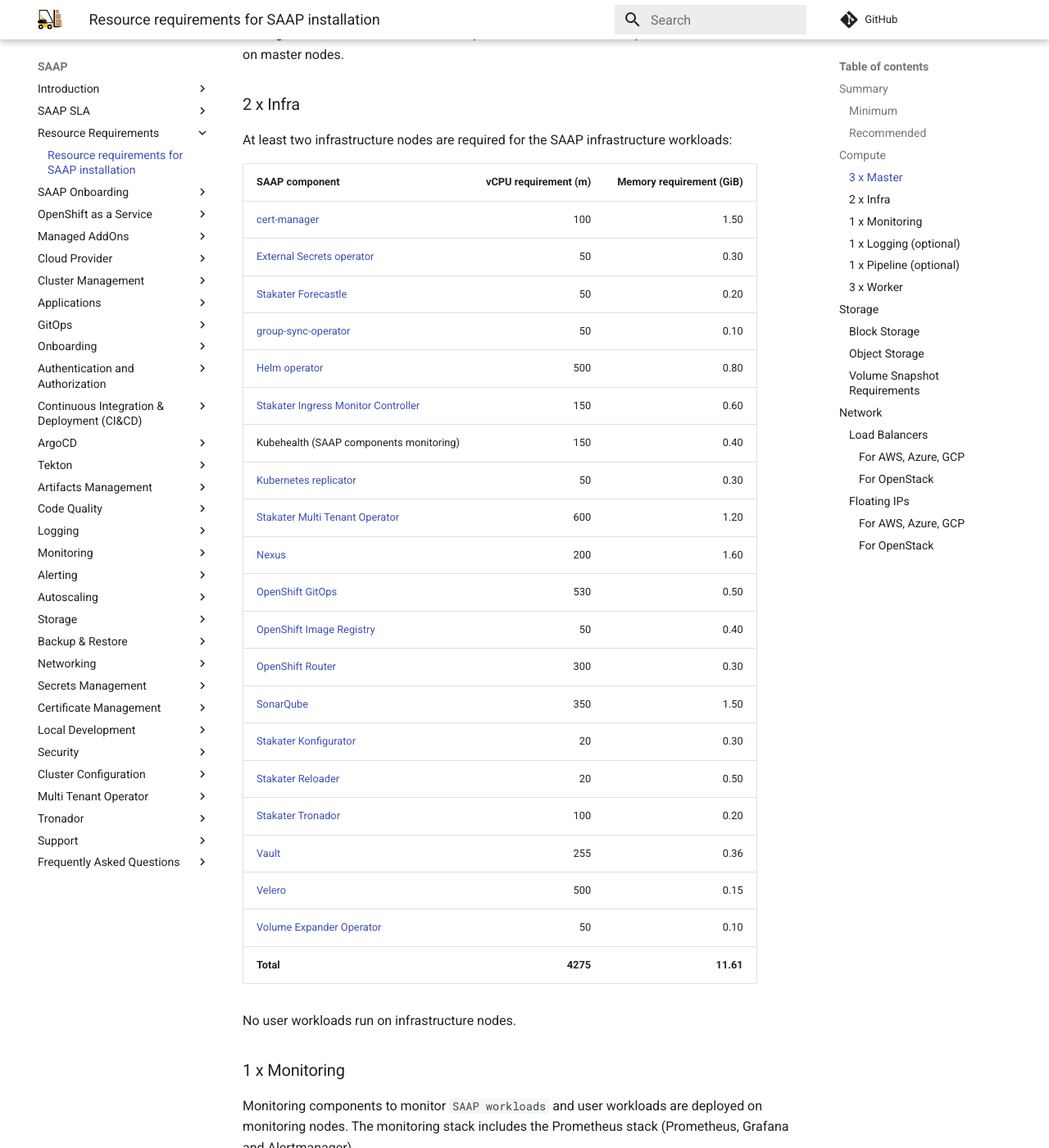
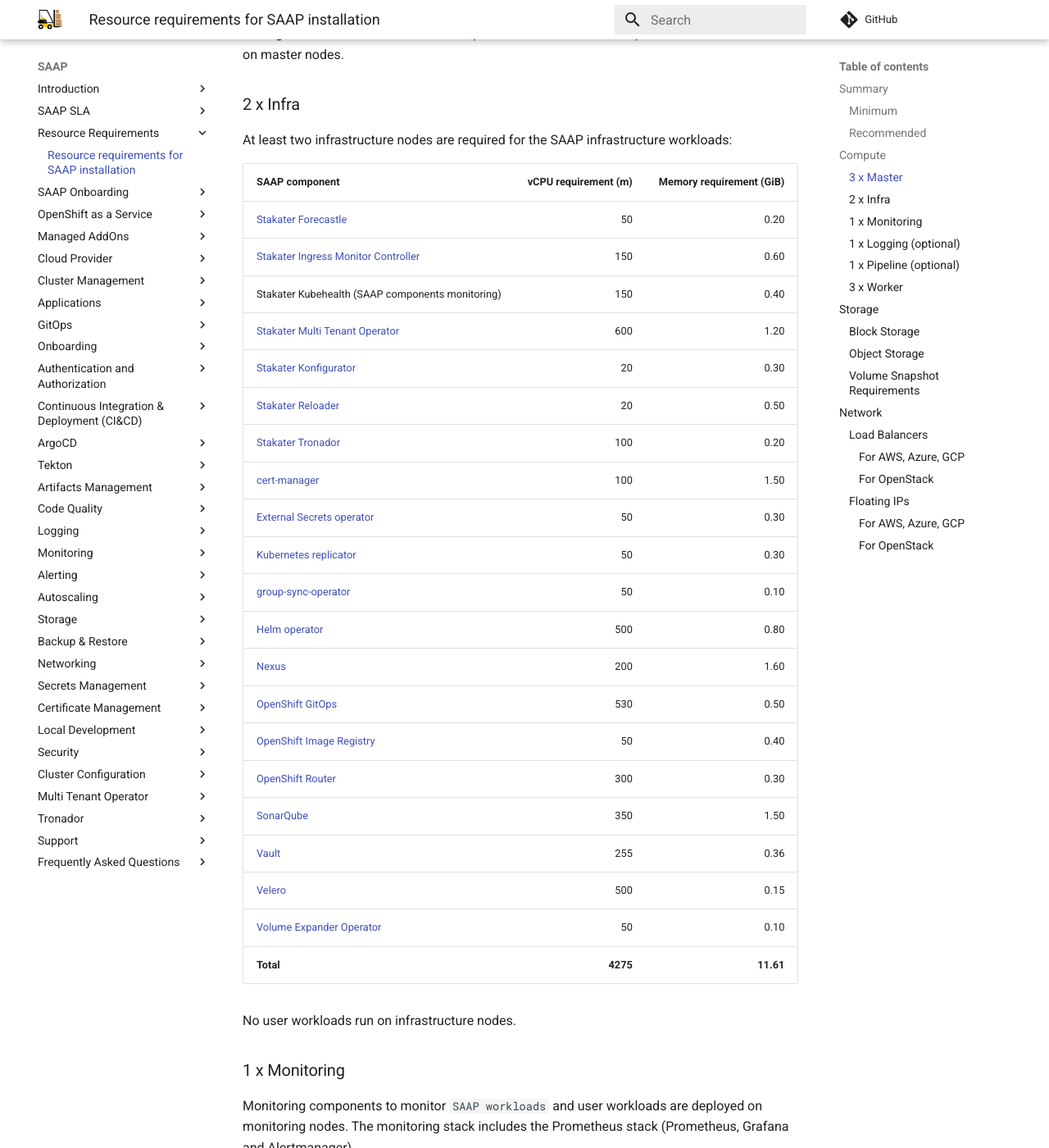
Before and after one commit to stakater/stakater-docs, an MkDocs documentation site: the page built from docs/content/requirements/requirements.md, in a window 1280 px wide and 1400 px high, scrolled down 2017 px. Shown: the whole window at 82% size. Built offline with MkDocs 1.6.1 and Material for MkDocs 9.7.7, drawn with Linux system fonts in a browser that asks for light colours; comment, search, counter and statistics services are not loaded.

Commit message:
update saap reqs doc

```diff
--- a/docs/content/sre/requirements/requirements.md
+++ b/docs/content/requirements/requirements.md
@@ -60,23 +60,23 @@ At least two infrastructure nodes are required for the SAAP infrastructure workl
 
 | SAAP component | vCPU requirement (m) | Memory requirement (GiB) |
 |---|---:|---:|
+| [Stakater Forecastle](https://github.com/stakater/Forecastle)  | 50 | 0.20 |
+| [Stakater Ingress Monitor Controller](https://github.com/stakater/IngressMonitorController)  | 150 | 0.60 |
+| Stakater Kubehealth (SAAP components monitoring) | 150 | 0.40 |
+| [Stakater Multi Tenant Operator](../multi-tenant-operator/overview.md)  | 600 | 1.20 |
+| [Stakater Konfigurator](https://github.com/stakater/Konfigurator) | 20 | 0.30 |
+| [Stakater Reloader](https://github.com/stakater/Reloader) | 20 | 0.50 |
+| [Stakater Tronador](../tronador/overview.md)  | 100 | 0.20 |
 | [cert-manager](https://github.com/cert-manager/cert-manager)  | 100 | 1.50 |
 | [External Secrets operator](https://github.com/external-secrets/external-secrets) | 50 | 0.30 |
-| [Stakater Forecastle](https://github.com/stakater/Forecastle)  | 50 | 0.20 |
+| [Kubernetes replicator](https://github.com/mittwald/kubernetes-replicator) | 50 | 0.30 |
 | [group-sync-operator](https://github.com/redhat-cop/group-sync-operator)  | 50 | 0.10 |
 | [Helm operator](https://github.com/fluxcd/helm-operator) | 500 | 0.80 |
-| [Stakater Ingress Monitor Controller](https://github.com/stakater/IngressMonitorController)  | 150 | 0.60 |
-| Kubehealth (SAAP components monitoring) | 150 | 0.40 |
-| [Kubernetes replicator](https://github.com/mittwald/kubernetes-replicator) | 50 | 0.30 |
-| [Stakater Multi Tenant Operator](../multi-tenant-operator/overview.md)  | 600 | 1.20 |
 | [Nexus](https://github.com/sonatype/nexus-public)  | 200 | 1.60 |
 | [OpenShift GitOps](https://docs.openshift.com/container-platform/4.7/cicd/gitops/understanding-openshift-gitops.html)  | 530 | 0.50 |
 | [OpenShift Image Registry](https://docs.openshift.com/container-platform/4.11/registry/index.html) | 50 | 0.40 |
 | [OpenShift Router](https://docs.openshift.com/container-platform/4.11/networking/ingress-operator.html)  | 300 |  0.30 |
 | [SonarQube](https://www.sonarqube.org/)  | 350 | 1.50 |
-| [Stakater Konfigurator](https://github.com/stakater/Konfigurator) | 20 | 0.30 |
-| [Stakater Reloader](https://github.com/stakater/Reloader) | 20 | 0.50 |
-| [Stakater Tronador](../tronador/overview.md)  | 100 | 0.20 |
 | [Vault](https://github.com/hashicorp/vault)  | 255 | 0.36 |
 | [Velero](https://github.com/vmware-tanzu/velero)  | 500 | 0.15 |
 | [Volume Expander Operator](https://github.com/redhat-cop/volume-expander-operator)  | 50 | 0.10 |
--- a/mkdocs.yml
+++ b/mkdocs.yml
@@ -39,7 +39,7 @@ nav:
         - SAAP SLA:
             - content/saap-sla/saap-sla.md
         - Resource Requirements:
-            - content/sre/requirements/requirements.md
+            - content/requirements/requirements.md
         - SAAP Onboarding:
             - content/onboarding/onboarding.md
         - OpenShift as a Service:
```
